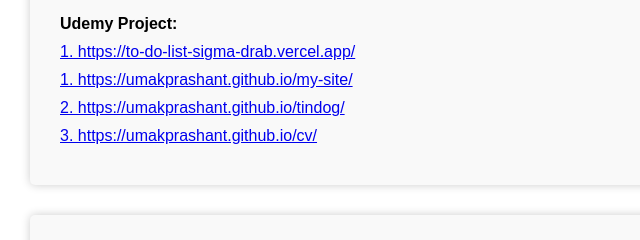
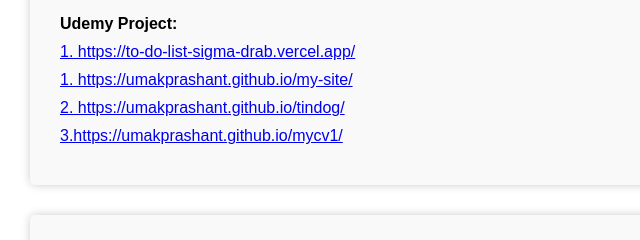
Before and after one commit to umakprashant/mycv1, a plain HTML site: page index.html in a window 1280 px wide. Shown: the part 1920-2160 px from the top of the page, 0-640 px from the left. Drawn offline with Linux system fonts and the light colour scheme.

Commit message:
update the resume1

```diff
--- a/index.html
+++ b/index.html
@@ -228,8 +228,8 @@
           >
         </li>
         <li>
-          <a href="https://umakprashant.github.io/cv/"
-            >3. https://umakprashant.github.io/cv/</a
+          <a href="https://umakprashant.github.io/mycv1/"
+            >3.https://umakprashant.github.io/mycv1/</a
           >
         </li>
       </ul>
```
